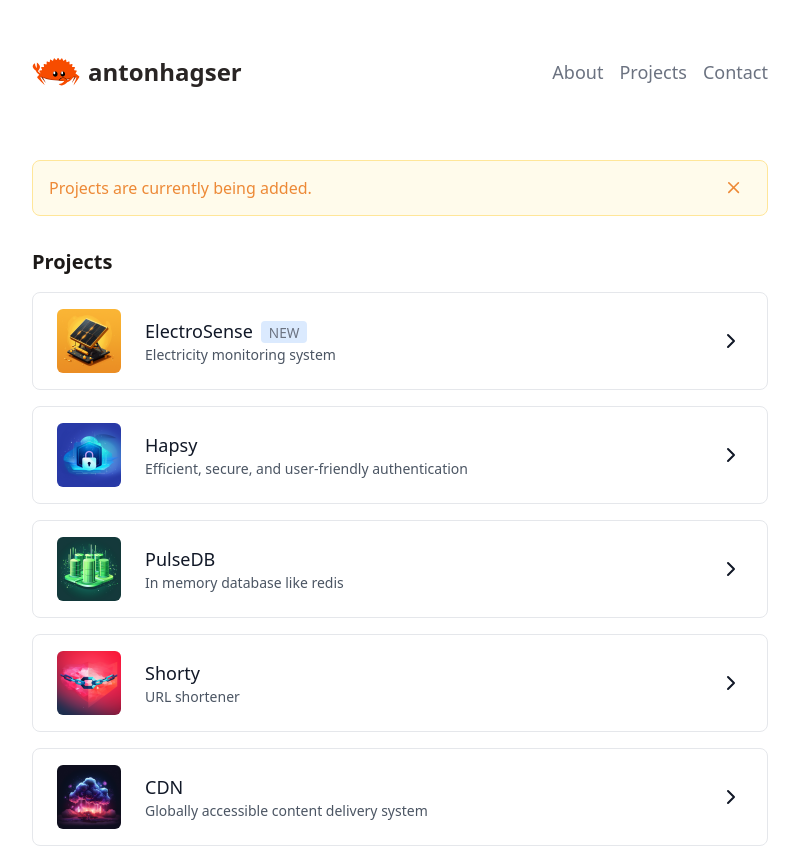
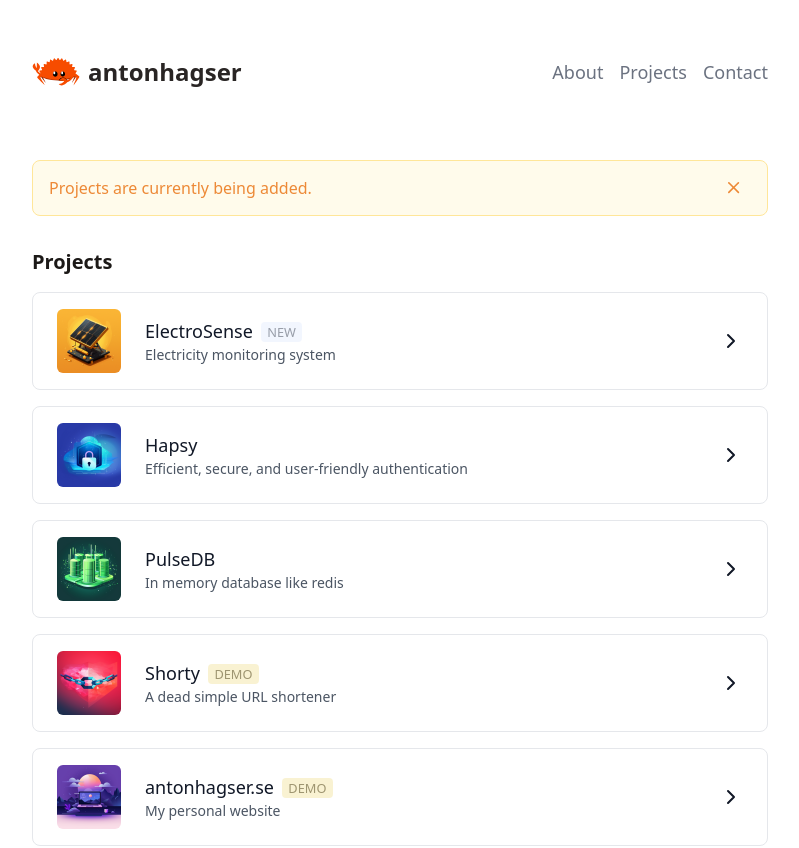
Before and after one commit to antonhagser/antonhagser, a Next.js app in the folder portfolio/: page /projects in a window 1280 px wide. Shown: the top 848 px of the page, without its empty margins (240-1039 px from the left). Built offline with nearby package versions, Linux system fonts and the light colour scheme.

Commit message:
feat: add demo badge

```diff
--- a/portfolio/src/app/components/project/inline.component.tsx
+++ b/portfolio/src/app/components/project/inline.component.tsx
@@ -11,7 +11,8 @@ interface Props {
     description: string;
     icon: string | StaticImport;
     link: string;
-    isNew: boolean;
+    isNew?: boolean;
+    hasDemo?: boolean;
 
     className?: string;
 }
@@ -22,6 +23,7 @@ export default function InlineProject({
     icon,
     link,
     isNew = false,
+    hasDemo = false,
     className,
 }: Props) {
     return (
@@ -45,15 +47,21 @@ export default function InlineProject({
                                     {title}
                                 </h3>
                                 {isNew && (
-                                    <div className={styles.projectNewLabel}>
-                                        <label
-                                            htmlFor="projectTitle"
-                                            className={
-                                                styles.projectNewLabelInner
-                                            }
+                                    <div className={styles.projectLabel}>
+                                        <span
+                                            className={styles.projectLabelInner}
                                         >
                                             NEW
-                                        </label>
+                                        </span>
+                                    </div>
+                                )}
+                                {hasDemo && (
+                                    <div className={clsx(styles.projectLabel, styles.projectLabelGold)}>
+                                        <span
+                                            className={styles.projectLabelInner}
+                                        >
+                                            DEMO
+                                        </span>
                                     </div>
                                 )}
                             </div>
--- a/portfolio/src/app/components/project/inline.module.css
+++ b/portfolio/src/app/components/project/inline.module.css
@@ -13,7 +13,6 @@
     padding-left: 24px;
     padding-right: 24px;
     padding-top: 16px;
-
 }
 
 .projectLink:hover {
@@ -54,40 +53,61 @@
     font-weight: 500;
 }
 
-.projectNewLabel {
-    background-color: rgb(219, 234, 254);
-    color: rgb(107, 114, 128);
+.projectLabel {
+    background-color: rgb(239, 244, 254); /* Lighter shade of blue */
+    color: rgb(127, 134, 148); /* Lighter text color */
+
+    opacity: 0.8; /* Adjust as needed */
 
     border-radius: 0.25rem;
 
     margin-top: 0.15rem;
     margin-left: 0.5rem;
 
-    padding-left: 0.5rem;
-    padding-right: 0.5rem;
-    padding-top: 0.1rem;
-    padding-bottom: 0.1rem;
+    padding-left: 0.4rem;
+    padding-right: 0.4rem;
+    padding-top: 0.08rem;
+    padding-bottom: 0.08rem;
 
-    font-size: 0.85rem;
-    font-weight: 400;
+    font-size: 0.8rem; /* Adjust as needed */
+    font-weight: 500; /* Making it bolder */
 
     transition: background-color 0.3s ease;
     position: relative;
     overflow: hidden;
 }
 
-.projectNewLabel:hover {
+.projectLabel:hover {
     cursor: pointer;
     background-color: rgb(209, 213, 219);
 }
 
-.projectNewLabel:hover::after {
+.projectLabel:hover::after {
     content: '';
     position: absolute;
     top: -50%;
     left: -100%;
     width: 200%;
     height: 200%;
+    background: linear-gradient(
+        45deg,
+        rgba(255, 255, 255, 0.2) 25%,
+        transparent 100%,
+        rgba(255, 255, 255, 0.2) 75%
+    );
+    animation: shimmer 1.5s infinite;
+}
+
+.projectLabelGold {
+    background-color: rgb(248, 240, 200); /* Lighter shade of gold */
+    color: rgb(135, 123, 78); /* Lighter text color */
+}
+
+.projectLabelGold:hover {
+    background-color: rgb(232, 214, 160); /* Slightly darker shade of the muted gold */
+}
+
+.projectLabelGold:hover::after {
     background: linear-gradient(
         45deg,
         rgba(255, 255, 255, 0.2) 25%,
@@ -106,7 +126,7 @@
     }
 }
 
-.projectNewLabelInner:hover {
+.projectLabelInner:hover {
     cursor: pointer;
 }
 
--- a/portfolio/src/app/page.tsx
+++ b/portfolio/src/app/page.tsx
@@ -69,14 +69,12 @@ export default function Home() {
                             description="Efficient, secure, and user-friendly authentication"
                             icon={authIcon}
                             link="/projects/hapsy"
-                            isNew={false}
                         />
                         <InlineProject
                             title="PulseDB"
                             description="In memory database like redis"
                             icon={pulseDBIcon}
                             link="/projects/pulsedb"
-                            isNew={false}
                         />
                     </ul>
                     <div className={styles.projectsLink}>
--- a/portfolio/src/app/projects/page.tsx
+++ b/portfolio/src/app/projects/page.tsx
@@ -53,17 +53,11 @@ export default function Projects() {
                     />
                     <InlineProject
                         title="Shorty"
-                        description="URL shortener"
+                        description="A dead simple URL shortener"
                         icon={urlIcon}
                         link="/projects/shorty"
                         isNew={false}
-                    />
-                    <InlineProject
-                        title="CDN"
-                        description="Globally accessible content delivery system"
-                        icon={cdnIcon}
-                        link="/projects/concrete"
-                        isNew={false}
+                        hasDemo={true}
                     />
                     <InlineProject
                         title="antonhagser.se"
@@ -71,6 +65,7 @@ export default function Projects() {
                         icon={portfolioIcon}
                         link="/projects/antonhagser"
                         isNew={false}
+                        hasDemo={true}
                     />
                 </ul>
             </section>
```
